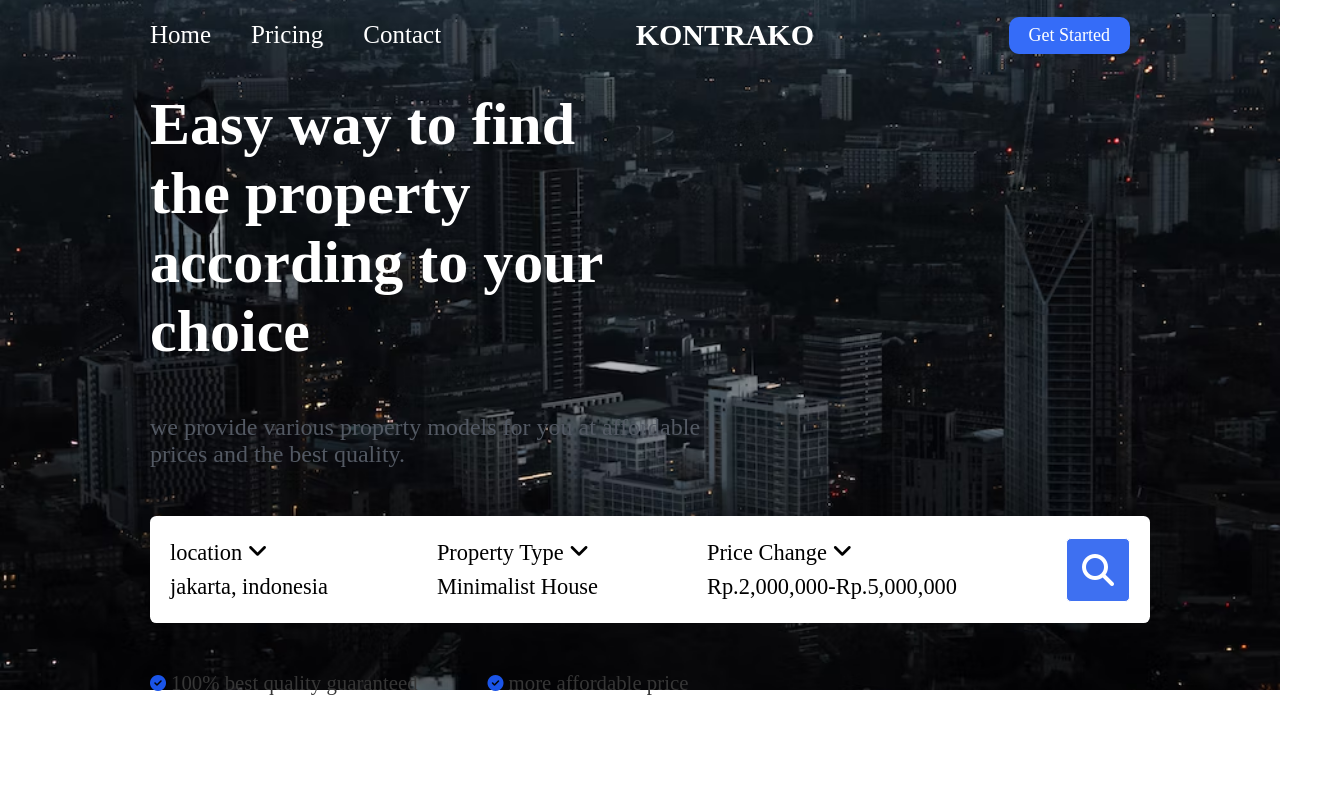
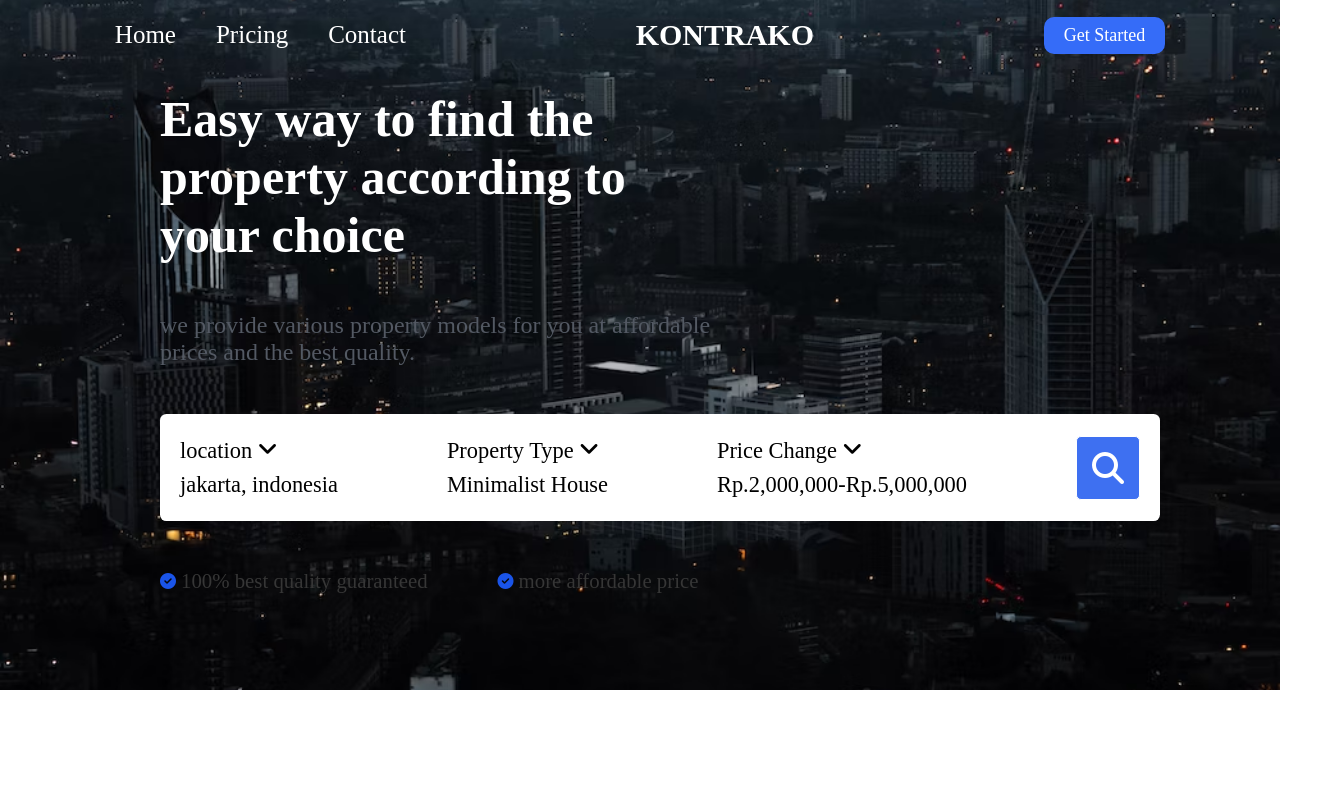
Before and after one commit to kod-python/bigproject2, a plain HTML site: page index.html in a window 1280 px wide. Shown: the top 799 px of the page, 1325 px wide, since content can reach past the window. Drawn offline with nearby package versions, Linux system fonts and the light colour scheme.

Commit message:
reload project

```diff
--- a/css/style.css
+++ b/css/style.css
@@ -6,8 +6,6 @@
     list-style-type: none;
     /* transition: all 0.5s linear; */
 }
-
-
 
 
 /* header starts here */
@@ -24,11 +22,11 @@
     background-repeat: no-repeat;
     height: 690px;
     color: white;
-    padding: 0 150px;
+    /* padding: 0 150px; */
 }
 header .main{
     display: flex;
-    justify-content:space-between;
+    justify-content:space-around;
     align-items: center;
     padding: 20px 0;
     height: 70px;
@@ -61,9 +59,12 @@ header .heading{
 margin-top: 20px;
 }
 header .heading h1{
-    font-size: 60px;
-    width: 50%;
+    padding-left: 10rem;
+     /* padding: 10rem; */
+    font-size: 50px;
+    width: 100%;
     padding-bottom: 3rem;
+    margin-top: 20px;
 
 }
 
@@ -71,6 +72,7 @@ header .desc{
     font-size: 1.5rem;
     color: #535963;
     padding-bottom: 3rem;
+    padding-left: 10rem;
 }
 
 header .card{
@@ -82,6 +84,7 @@ header .card{
     /* gap: 10rem; */
     padding: 20px;
     width: 1000px;
+    margin-left: 10rem;
 
 }
 
@@ -113,6 +116,7 @@ header .tags{
     display: flex;
     align-items: center;
     gap: 70px;
+    padding-left: 10rem;
 }
 
 header .tags .fa-check-circle{
@@ -186,11 +190,12 @@ aside{
     text-decoration: underline;
 }
 #property .sur-sur{
-    width: 90%;
+    /* width: 90%; */
     margin: 20px auto;
 
     /* border: 1px solid; */
-    display: grid;
+    display: flex;
+    flex-wrap: wrap;
     justify-content: center;
     align-items: center;
     gap: 30px;
@@ -251,7 +256,9 @@ footer{
 
 footer .icons{
     display: flex;
+    flex-wrap: wrap;
     align-items: center;
+    grid-template-columns: auto auto auto auto;
     gap: 0.5rem;
 
 }
@@ -311,7 +318,7 @@ footer .demo{
 
 @media only screen and (max-width:320px){
 
-    *{
+    /* *{
         box-sizing: border-box;
     }
  body{
@@ -322,9 +329,9 @@ header{
    width: 100%;
 
 
-  }
+  } */
     header .main{
-        width: 100%;
+        /* width: 100%; */
         display: flex;
         justify-content:center;
         align-items: center;
--- a/index.html
+++ b/index.html
@@ -48,7 +48,7 @@
 
                 <div class="heading">
                     <h1>
-                       Easy way to find the property according to your choice
+                       Easy way to find the <br> property according to <br> your choice
                     </h1>
 
                     <p class="desc">
```
